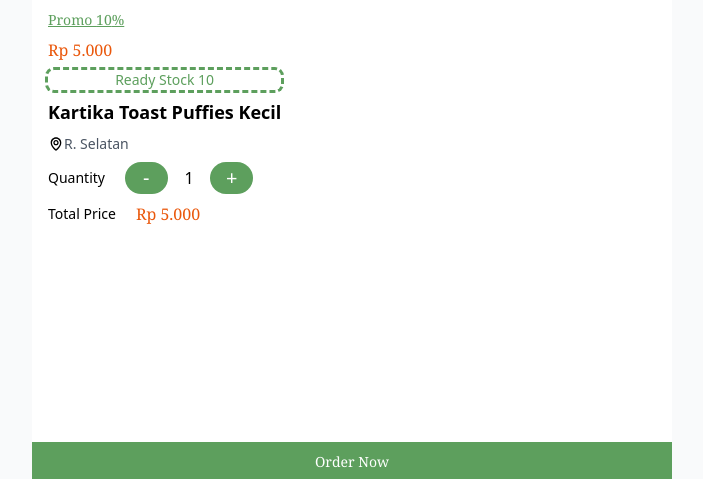
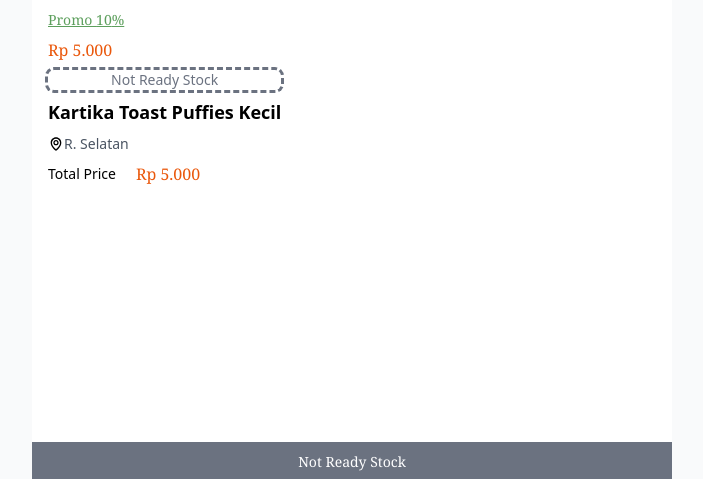
Before and after one commit to ayocodingit/pricelist-jds, a React (Vite) app: page /list/1 in a window 1280 px wide. Shown: the part 318-797 px from the top of the page, without its empty margins (288-991 px from the left). Built offline with nearby package versions, Linux system fonts and the light colour scheme.

Commit message:
handle stok on page list

```diff
--- a/src/components/CardList.jsx
+++ b/src/components/CardList.jsx
@@ -2,12 +2,16 @@
 import { Link } from "react-router-dom";
 import "react-photo-view/dist/react-photo-view.css";
 import { calculateDiscount, formatNumberIDR } from "../utils/formatter";
+import { tagOptions } from "../utils/contstant/tag";
 
 function CardList({ product }) {
+  const isStockEmpty =
+    !((product.tag == tagOptions.READY_STOCK && product.stock == 0) || !product.is_available);
+
   return (
     <Link
       className=" rounded-md flex bg-white shadow-md hover:outline-[#5D9F5D] hover:outline-double"
-      to={product.is_available ? "/list/" + product.id : "#"}
+      to={isStockEmpty ? "/list/" + product.id : "#"}
       title={product.name}
     >
       <div className="flex flex-col gap-1 justify-center w-full">
@@ -15,9 +19,7 @@
           <img
             src={product.image}
             alt="image product"
-            className={` min-h-[10rem] h-8 object-fill object-top rounded-md ${
-              !product.is_available && "grayscale"
-            }`}
+            className={` min-h-[10rem] h-8 object-fill object-top rounded-md ${!isStockEmpty && 'grayscale'}`}
             loading="lazy"
           />
         </div>
@@ -26,7 +28,7 @@
 
             <h1
               className={` ${
-                !product.is_available && "line-through"
+                !isStockEmpty && "line-through"
               } text-nowrap overflow-hidden text-sm text-ellipsis font-roboto capitalize w-full`}
             >
               {product.name}
--- a/src/pages/DetailProduct.jsx
+++ b/src/pages/DetailProduct.jsx
@@ -46,19 +46,19 @@
   }
 
   const isStockEmpty =
-    product.tag == tagOptions.READY_STOCK && product.stock == 0;
+    (product.tag == tagOptions.READY_STOCK && product.stock == 0) || !product.is_available;
 
   return (
     <div className="flex flex-col bg-gray-50 h-[calc(100dvh)]  relative">
       <div className="w-full flex md:justify-center">
         <div className="w-full md:w-1/2 flex justify-center md:border-x-4 border-white">
-          <PhotoProvider className={`${!product.is_available && "grayscale"}`}>
+          <PhotoProvider className={`${isStockEmpty && "grayscale"}`}>
             <PhotoView src={product.image}>
               <img
                 src={product.image}
                 alt="image product"
                 className={`max-h-[20rem]  w-full relative object-contain border-2 border-gray-100 hover:cursor-zoom-in ${
-                  !product.is_available && "grayscale"
+                  isStockEmpty && "grayscale"
                 }`}
               />
             </PhotoView>
@@ -107,7 +107,7 @@
               <p
                 className={`${
                   isStockEmpty
-                    ? "text-gray-500 text-gray-500"
+                    ? "text-gray-500 outline-gray-500"
                     : "text-primary outline-primary"
                 } text-center outline-dashed px-2  text-sm rounded-md capitalize`}
               >
--- a/src/pages/List.jsx
+++ b/src/pages/List.jsx
@@ -33,7 +33,7 @@
   return (
     <div className="bg-gray-50">
       {/* section Search */}
-      <div className="flex flex-col gap-1 items-center py-2 md:py-5 bg-white sticky top-0 shadow-md transition-all">
+      <div className="flex flex-col gap-1 items-center py-2 md:py-5 bg-white sticky top-0 shadow-md z-10">
         <div className="w-full p-2 flex justify-center">
           <div className="relative w-full flex gap-2 md:w-1/2 items-center">
             <input
--- a/src/repository/produts.js
+++ b/src/repository/produts.js
@@ -12,7 +12,7 @@
     tag: tagOptions.READY_STOCK,
     stock: 10,
     discount: 10,
-    is_available: true,
+    is_available: false,
     location: "R. Selatan",
   },
   {
```
